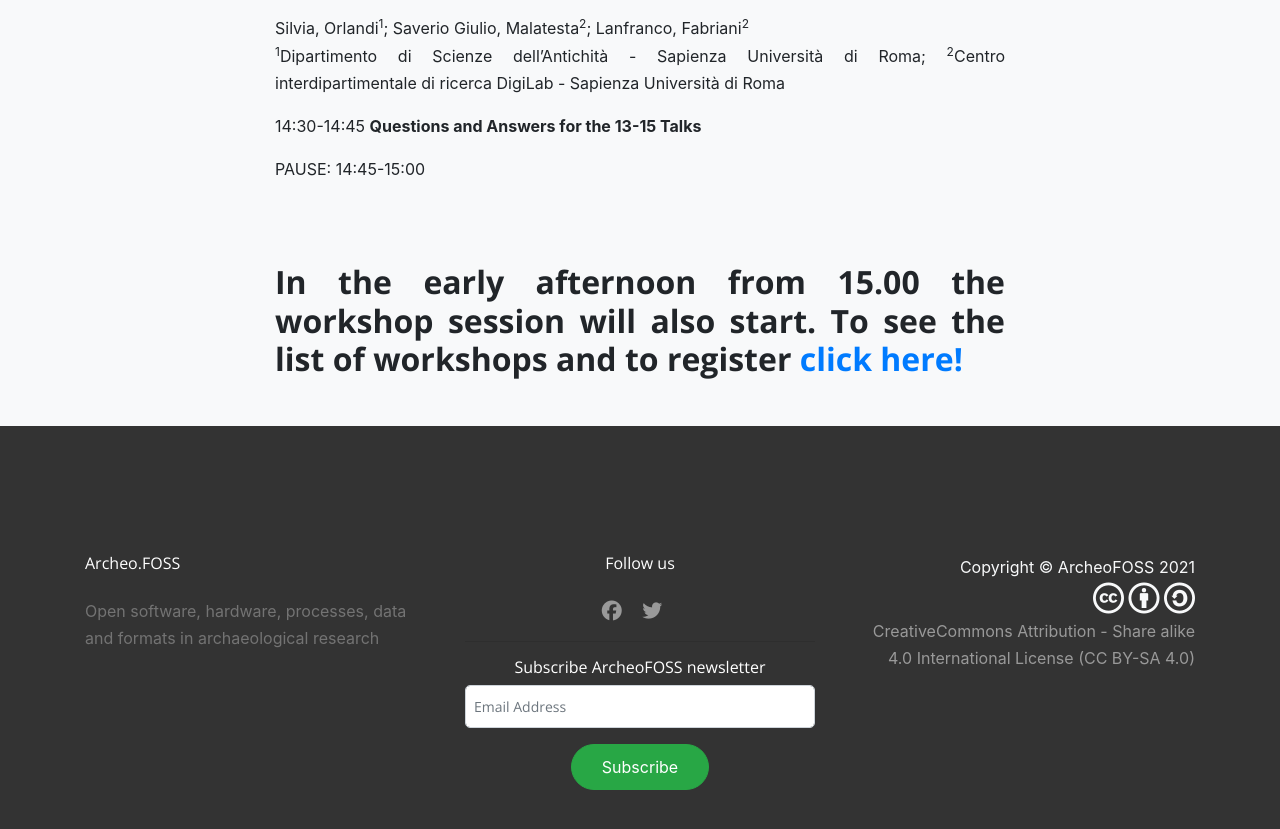
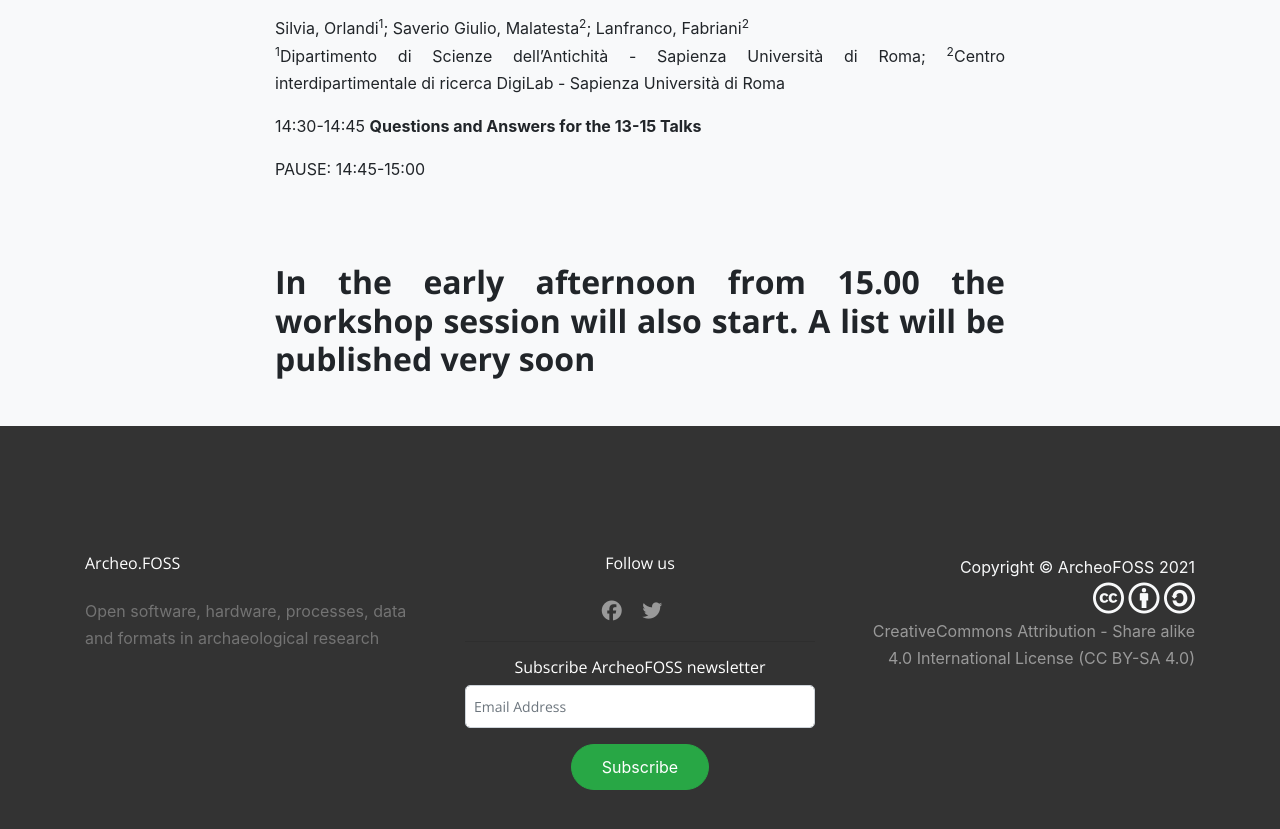
Before and after one commit to archeofoss/2021, a Jekyll site: the page built from programme.md, in a window 1280 px wide and 900 px high, scrolled down 3582 px. Shown: the top 829 px of the window. Built offline with Jekyll 4.4.1, drawn with Linux system fonts in a browser that asks for light colours; nearby versions of some CDN libraries.

Commit message:
Updates Programme

```diff
--- a/_data/menu.yaml
+++ b/_data/menu.yaml
@@ -1,7 +1,7 @@
 - title: Programme
   url: ./programme
-- title: Workshops
-  url: /workshops
+#- title: Workshops
+ # url: /workshops
 #- title: Proceedings
 #  url: ./proceedings
 - title: About
--- a/programme.md
+++ b/programme.md
@@ -146,4 +146,4 @@ Silvia, Orlandi<sup>1</sup>; Saverio Giulio, Malatesta<sup>2</sup>; Lanfranco, F
 
 PAUSE: 14:45-15:00
 
-## In the early afternoon from 15.00 the workshop session will also start. To see the list of workshops and to register [click here!](https://2021.archeofoss.org/workshops)
+## In the early afternoon from 15.00 the workshop session will also start. A list will be published very soon
```
